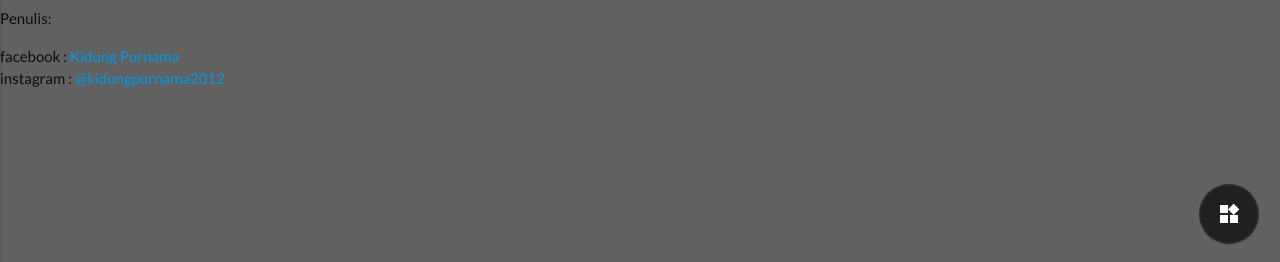
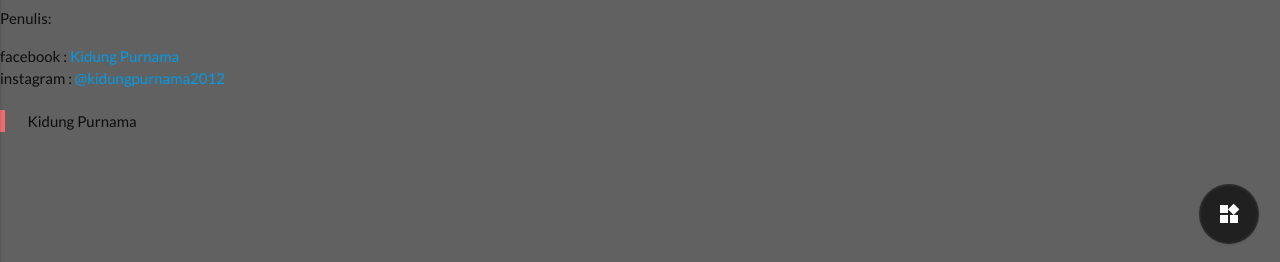
Before and after one commit to taufardh/event, a Jekyll site: the page built from _posts/event-1-antologi-mulang/2021-02-21-surat-keur-indung.md, in a window 1280 px wide. Shown: the part 635-897 px from the top of the page. Built offline with Jekyll 4.4.1, drawn with Linux system fonts in a browser that asks for light colours; our own code applies the rules of GitHub Pages for plain Markdown files; comment, search, counter and statistics services are not loaded.

Commit message:
add post

```diff
--- a/_posts/event-1-antologi-mulang/2021-02-21-surat-keur-indung.md
+++ b/_posts/event-1-antologi-mulang/2021-02-21-surat-keur-indung.md
@@ -24,3 +24,5 @@ Penulis:
 
 facebook : [Kidung Purnama](https://www.facebook.com/kidungp){:target="_blank"}
 instagram : [@kidungpurnama2012](https://www.instagram.com/kidungpurnama2012/){:target="_blank"}
+
+>Kidung Purnama
--- a/antologi-sajak-sunda-mulang.html
+++ b/antologi-sajak-sunda-mulang.html
@@ -96,7 +96,7 @@ title: "Antologi Sajak Sunda Mulang"
                     {{ post.content }}
                     </div>
                     <p class="description">
-                    {{ post.author }}
+                    <!-- {{ post.author }} -->
                     </p>
                     <!-- <p class="description">
                     {% include date.html date=post.date %}
```
Also changed, not shown: _posts/event-1-antologi-mulang/2021-02-21-cikalagen.md (+2 -0 lines), _posts/event-1-antologi-mulang/2021-02-21-nglinggo.md (+2 -0 lines).
